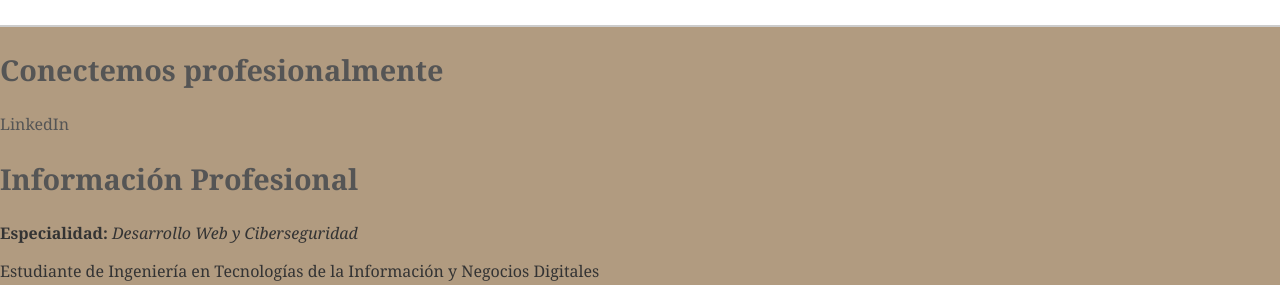
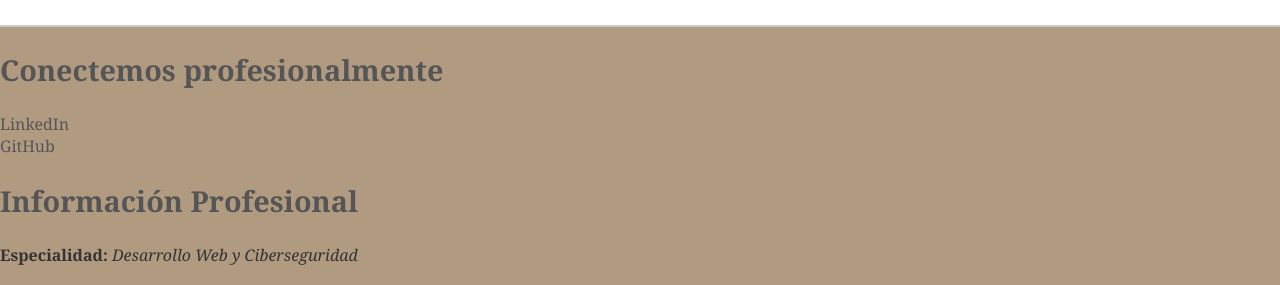
Before and after one commit to oism28/ProgramacionParaInternet, a plain HTML site: page Actividad4/portafoliowp.html in a window 1280 px wide. Shown: the part 146-431 px from the top of the page. Drawn offline with Linux system fonts and the light colour scheme.

Commit message:
GitHub
Solo se añadió el link al perfil de GitHub junto al de LinkedIn

```diff
--- a/Actividad4/portafoliowp.html
+++ b/Actividad4/portafoliowp.html
@@ -25,6 +25,9 @@
             <!-- Información de contacto en LikedIn -->
             <h2>Conectemos profesionalmente</h2>
             <a target="_blank" href="https://www.linkedin.com/in/omar-isaac-serrano-mart%C3%ADnez-8b07871a8/">LinkedIn</a>
+        </div>
+        <div id="GitHub">
+            <a target="_blank" href="https://github.com/oism28">GitHub</a>
         </div>
             <!-- Información de estudios -->
         <div id="sobre-mi">
```
